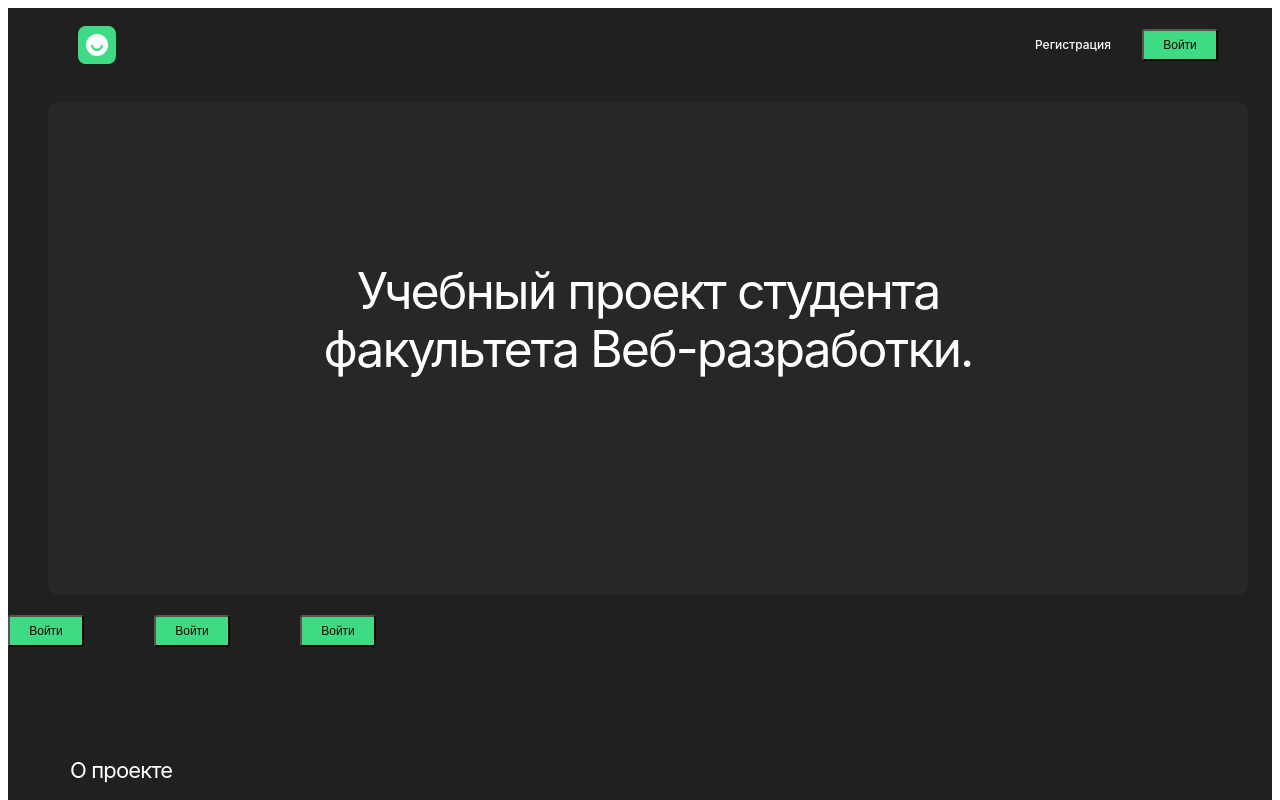
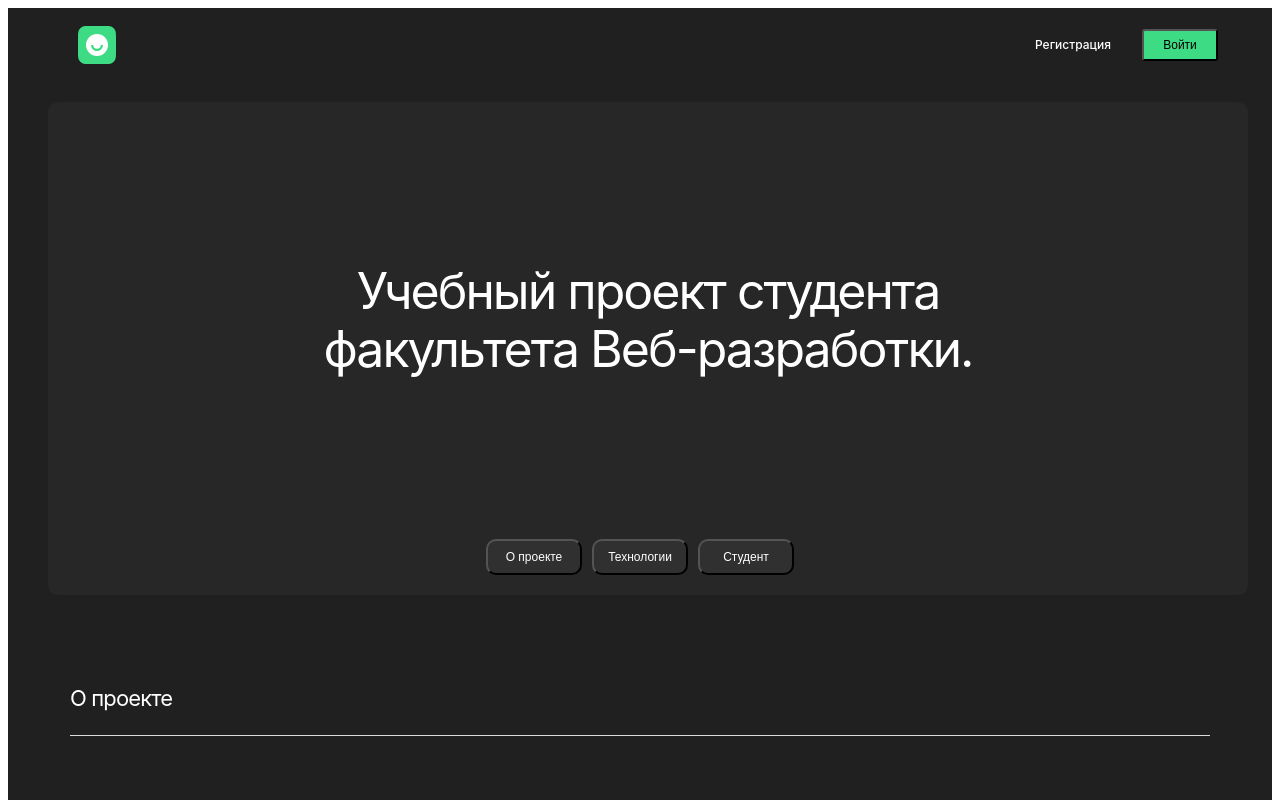
Before and after one commit to Andrey-Maystrenko/movies-explorer-frontend, a React (Create React App) app: page / in a window 1280 px wide. Shown: the top 800 px of the page. Built offline with nearby package versions, Linux system fonts and the light colour scheme.

Commit message:
diploma frontend NavTab completed except to

```diff
--- a/src/components/Main/NavTab/NavTab.css
+++ b/src/components/Main/NavTab/NavTab.css
@@ -0,0 +1,23 @@
+.navtab {
+    width          : 308px;
+    height         : 36px;
+    margin         : -76px auto 40px;
+    display        : flex;
+    justify-content: space-between;
+}
+
+.navtab__button {
+    width        : 96px;
+    height       : 36px;
+    background   : #303030;
+    border-radius: 10px;
+    cursor       : pointer;
+}
+
+.navtab__button-text {
+    font-style : normal;
+    font-weight: 500;
+    font-size  : 12px;
+    line-height: 16px;
+    color      : #FFFFFF;
+}
--- a/src/components/Main/NavTab/NavTab.js
+++ b/src/components/Main/NavTab/NavTab.js
@@ -8,18 +8,18 @@ function NavTab() {
             <Switch>
                 <Route>
                     <Link to="/signin">
-                        <button className="header__login" type="button">
-                            <span className="header__login-text">Войти</span>
+                        <button className="navtab__button" type="button">
+                            <span className="navtab__button-text">О проекте</span>
                         </button>
                     </Link>
                     <Link to="/signin">
-                        <button className="header__login" type="button">
-                            <span className="header__login-text">Войти</span>
+                        <button className="navtab__button" type="button">
+                            <span className="navtab__button-text">Технологии</span>
                         </button>
                     </Link>
                     <Link to="/signin">
-                        <button className="header__login" type="button">
-                            <span className="header__login-text">Войти</span>
+                        <button className="navtab__button" type="button">
+                            <span className="navtab__button-text">Студент</span>
                         </button>
                     </Link>
                 </Route>
```
